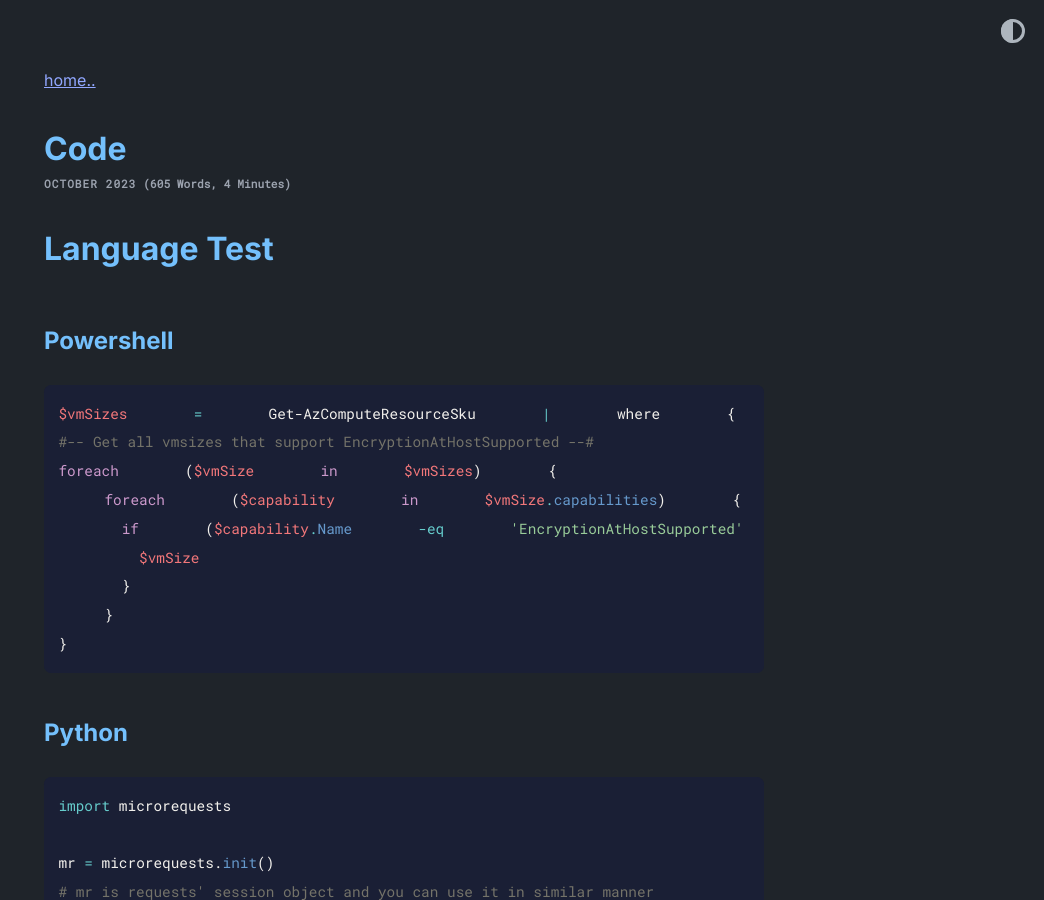
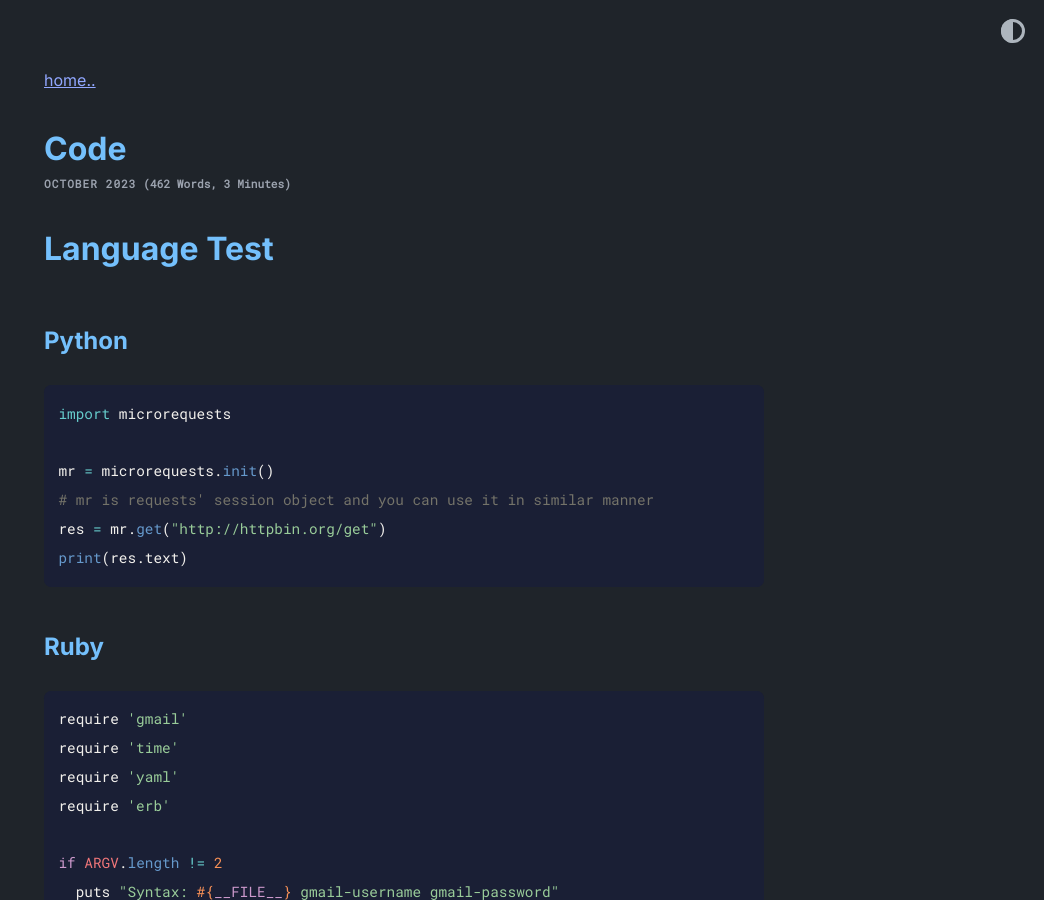
Before and after one commit to Blankf/blankf.github.io, a Jekyll site: the page built from _posts/2023-10-06-code.md, in a window 1280 px wide and 900 px high. Shown: the whole window, without its empty margins (236-1280 px from the left). Built offline with Jekyll 4.4.1, drawn with Linux system fonts in a browser that asks for light colours.

Commit message:
remove ps

````diff
--- a/_posts/2023-10-06-code.md
+++ b/_posts/2023-10-06-code.md
@@ -3,19 +3,6 @@ layout: post
 ---
 
 # Language Test
-
-## Powershell
-```powershell
-$vmSizes = Get-AzComputeResourceSku | where { $_.ResourceType -eq 'virtualMachines' -and $_.Locations.Contains('westeurope') }
-#-- Get all vmsizes that support EncryptionAtHostSupported --#
-foreach ($vmSize in $vmSizes) {
-  foreach ($capability in $vmSize.capabilities) {
-    if ($capability.Name -eq 'EncryptionAtHostSupported' -and $capability.Value -eq 'true') {
-      $vmSize
-    }
-  }
-}
-```
 
 ## Python
 ```python
````
